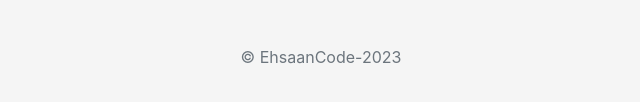
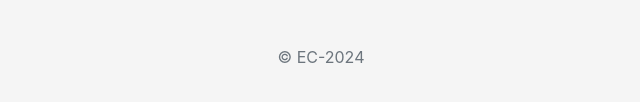
Before and after one commit to ehsaancode/Signup-form-mailchimp, a website: page index.html in a window 1280 px wide. Shown: the part 528-630 px from the top of the page, 319-959 px from the left. Drawn offline with nearby package versions, Linux system fonts and the light colour scheme.

Commit message:
Update index.html

```diff
--- a/index.html
+++ b/index.html
@@ -64,7 +64,7 @@ body {
             </div>
 
             <button class="w-100 btn btn-lg btn-primary" type="submit">Sign in</button>
-            <p class="mt-5 mb-3 text-muted">© EhsaanCode-2023</p>
+            <p class="mt-5 mb-3 text-muted">© EC-2024</p>
         </form>
     </main>
 
```
